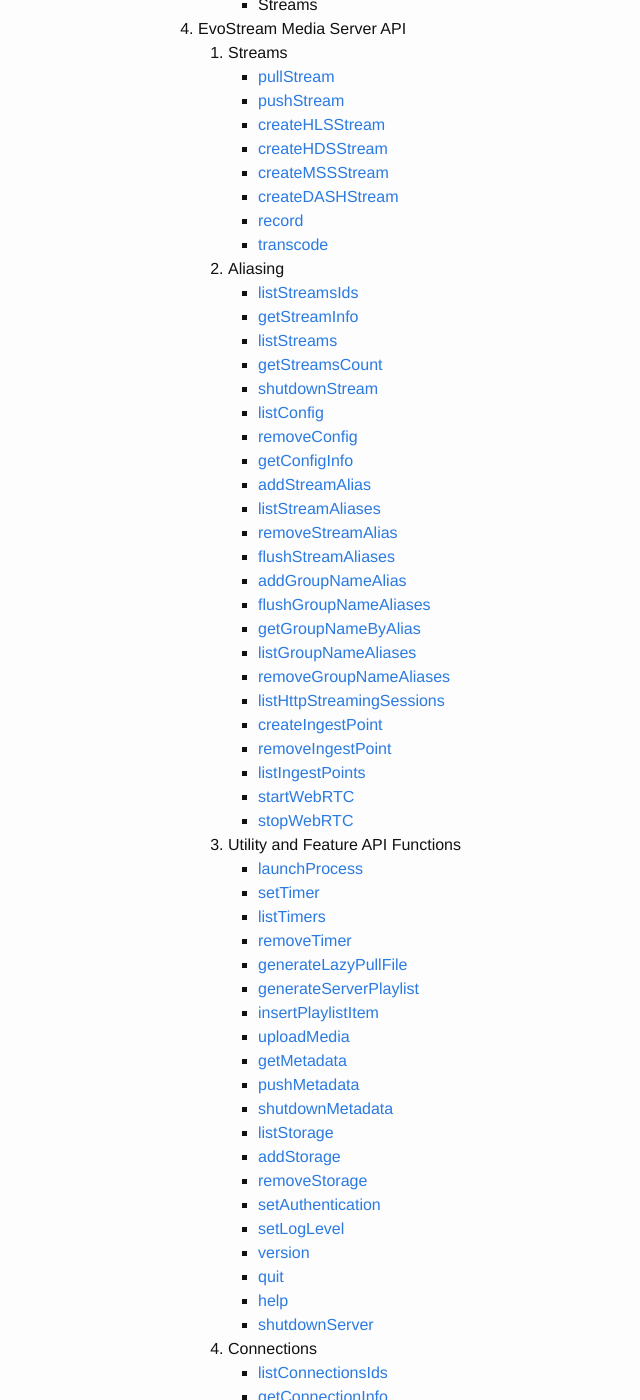
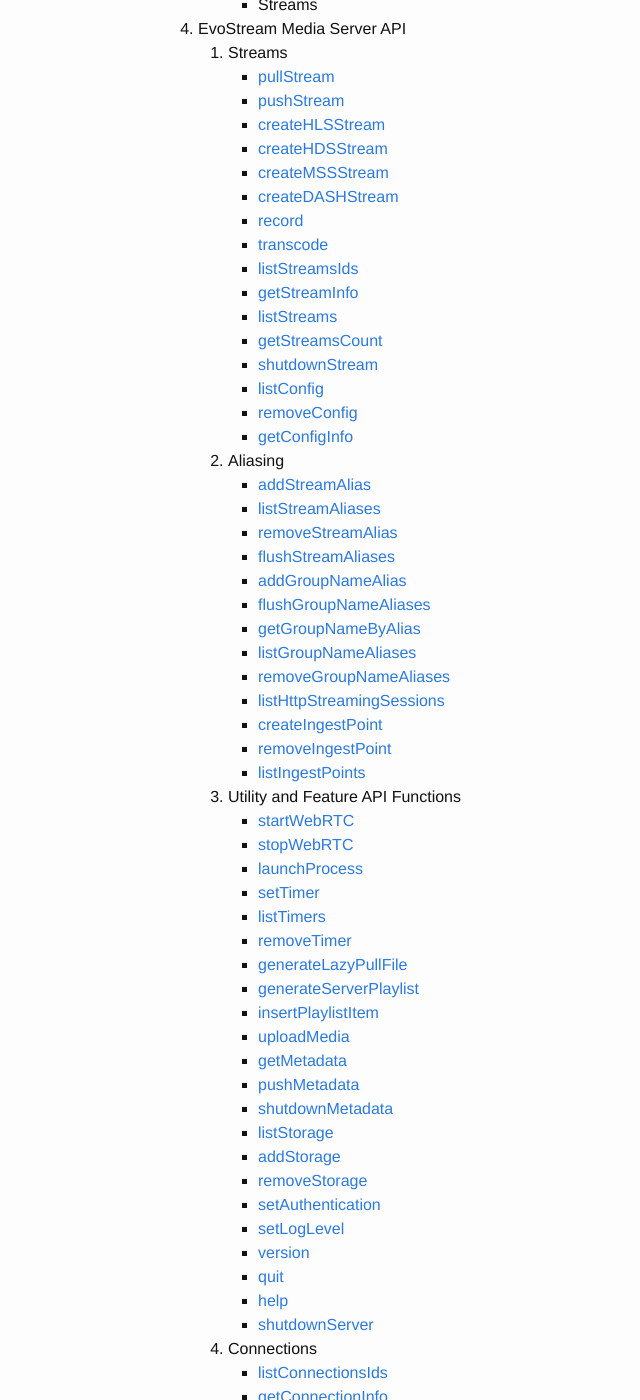
Before and after one commit to EvoStream/ems_api_definition, a Jekyll site: the page built from _posts/2016-01-01-index.md, in a window 1280 px wide and 1400 px high, scrolled down 549 px. Shown: the whole window, without its empty margins (102-742 px from the left). Built offline with Jekyll 4.4.1, drawn with Linux system fonts in a browser that asks for light colours.

Commit message:
arranged grouping
moved some API according to group

```diff
--- a/_posts/2016-01-01-index.md
+++ b/_posts/2016-01-01-index.md
@@ -52,9 +52,9 @@
       - [createIngestPoint]({{site.url}}{{site.baseurl}}/createingestpoint)
       - [removeIngestPoint]({{site.url}}{{site.baseurl}}/removeingestpoint)
       - [listIngestPoints]({{site.url}}{{site.baseurl}}/listingestpoints)
+   3. Utility and Feature API Functions
       - [startWebRTC]({{site.url}}{{site.baseurl}}/startwebrtc)
       - [stopWebRTC]({{site.url}}{{site.baseurl}}/stopwebrtc)
-   3. Utility and Feature API Functions
       - [launchProcess]({{site.url}}{{site.baseurl}}/launchprocess)
       - [setTimer]({{site.url}}{{site.baseurl}}/settimer)
       - [listTimers]({{site.url}}{{site.baseurl}}/listtimers)
```
Also changed, not shown: other parts of _posts/2016-01-01-index.md (+1 -1 lines).
